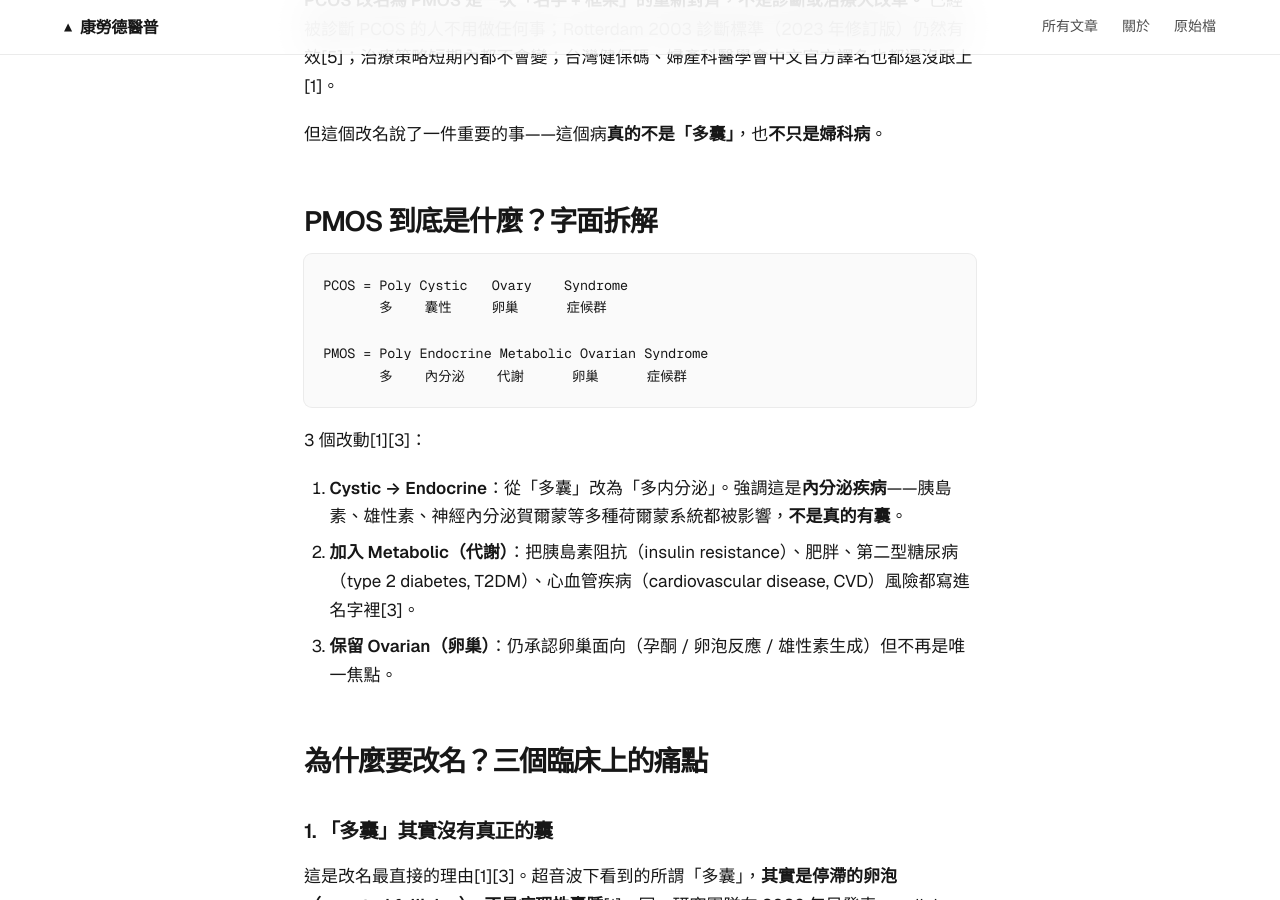
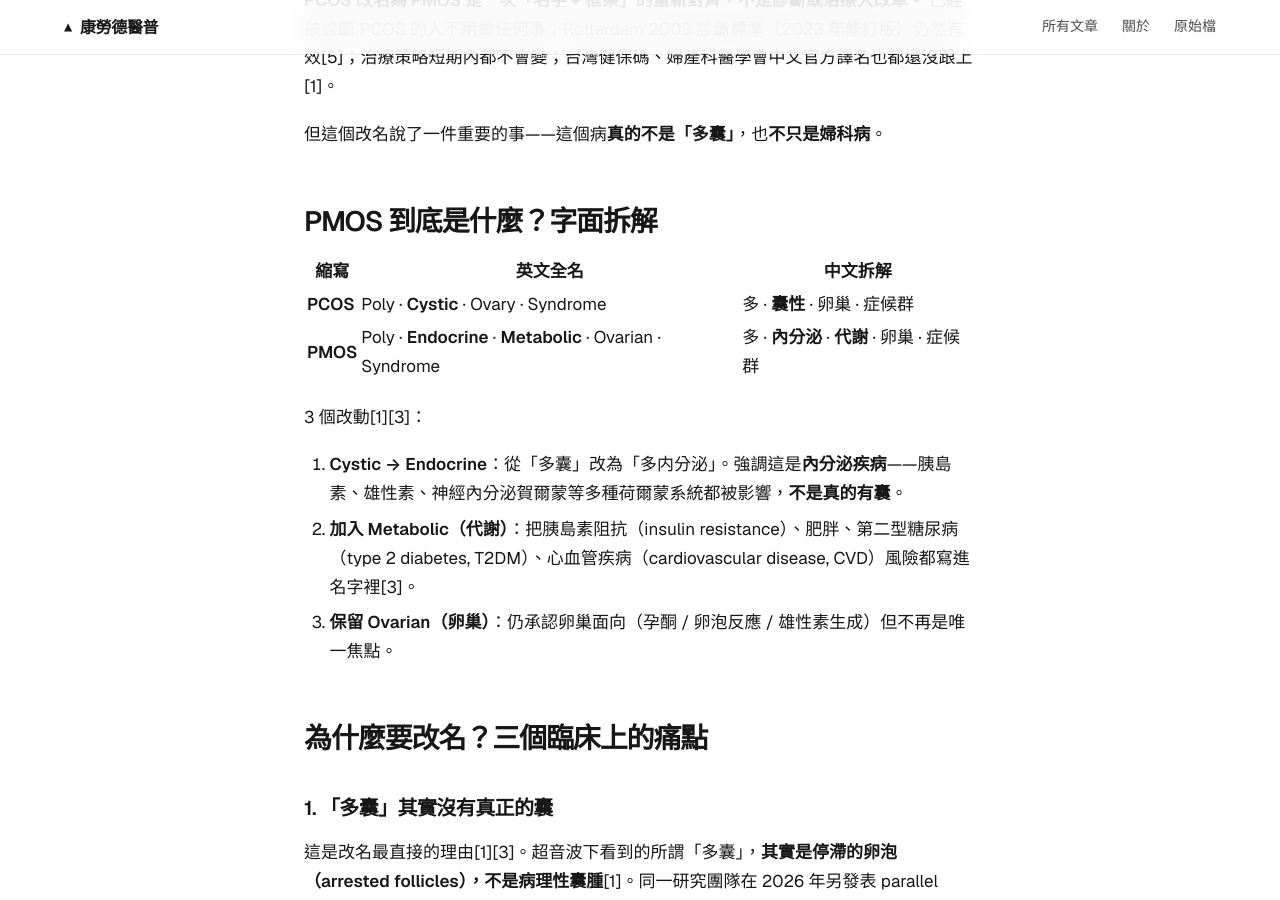
Before and after one commit to fireman333/KlaudeHealthEducation, a Jekyll site: the page built from src/content/posts/2026-05-13-pcos-renamed-pmos.md, in a window 1280 px wide and 900 px high, scrolled down 699 px. Built offline with Jekyll 4.4.1, drawn with Linux system fonts in a browser that asks for light colours; our own code applies the rules of GitHub Pages for plain Markdown files.

Commit message:
fix(post): PMOS 字面拆解段改成 comparison table
原本用 fenced code block 對齊兩行 CJK+ASCII，Shiki syntax highlighter
誤判語言加上 cream-on-dark highlight，視覺亂掉且 monospace 對不齊
（CJK 與 ASCII 字元寬度不一致）。改成 markdown 3-col table — 對齊
由 layout engine 處理、bold 強調改動字元、accessibility 也更好。

Co-Authored-By: Claude Opus 4.7 (1M context) <noreply@anthropic.com>

````diff
--- a/src/content/posts/2026-05-13-pcos-renamed-pmos.md
+++ b/src/content/posts/2026-05-13-pcos-renamed-pmos.md
@@ -60,13 +60,10 @@ sources:
 
 ## PMOS 到底是什麼？字面拆解
 
-```
-PCOS = Poly Cystic   Ovary    Syndrome
-       多    囊性     卵巢      症候群
-
-PMOS = Poly Endocrine Metabolic Ovarian Syndrome
-       多    內分泌    代謝      卵巢      症候群
-```
+| 縮寫 | 英文全名 | 中文拆解 |
+|---|---|---|
+| **PCOS** | Poly · **Cystic** · Ovary · Syndrome | 多 · **囊性** · 卵巢 · 症候群 |
+| **PMOS** | Poly · **Endocrine** · **Metabolic** · Ovarian · Syndrome | 多 · **內分泌** · **代謝** · 卵巢 · 症候群 |
 
 3 個改動[1][3]：
 
````
